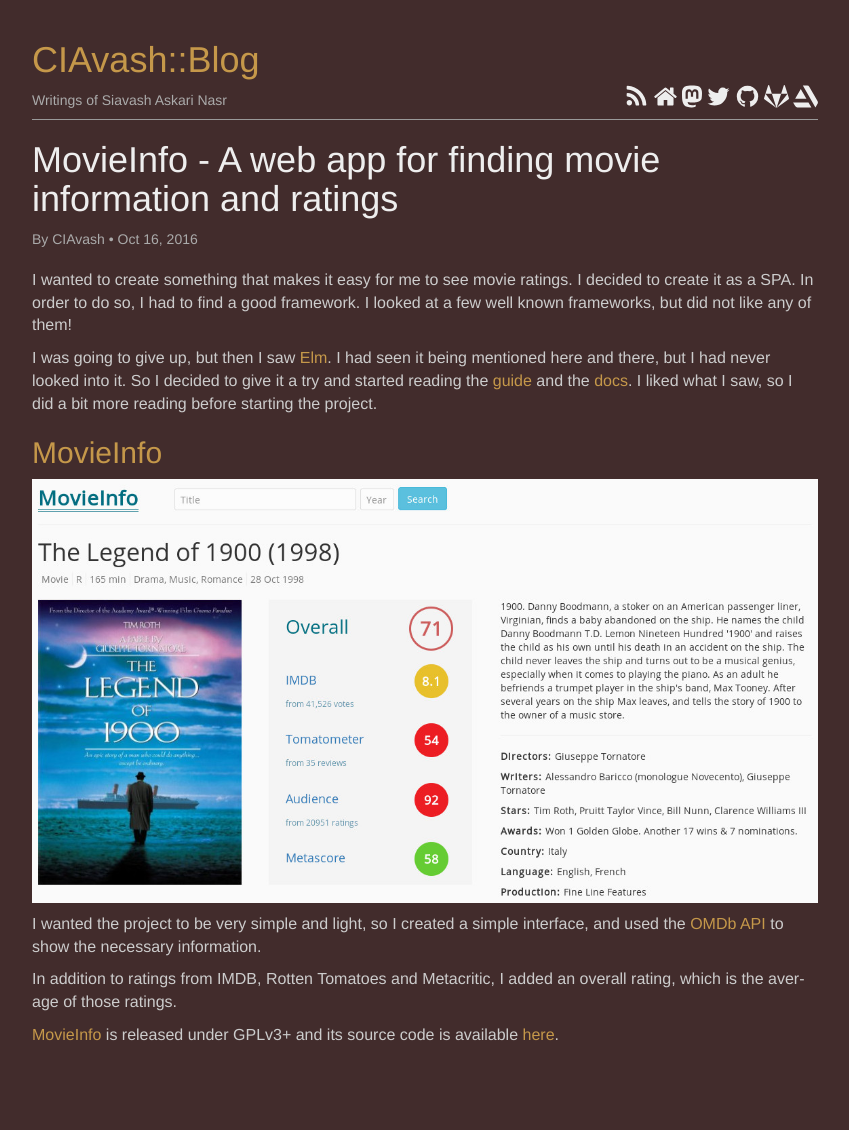
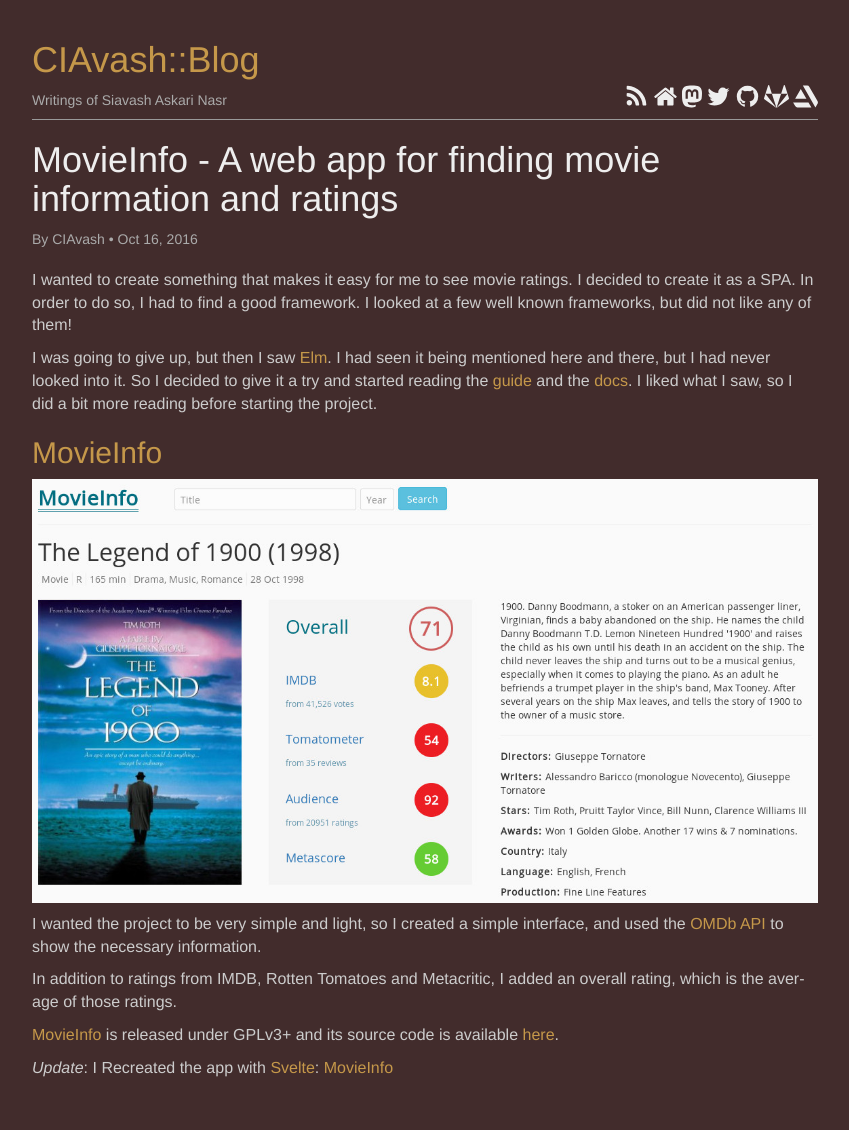
Before and after one commit to CIAvash/ciavash.github.io, a Jekyll site: the page built from _posts/2016-10-16-movieinfo-web-app-for-finding-movie-information-ratings.md, in a window 1280 px wide. Shown: the whole page, without its empty margins (215-1064 px from the left). Built offline with Jekyll 4.4.1, drawn with Linux system fonts in a browser that asks for light colours; before the commit the page ends 1097 px from its top, so only the background shows below that.

Commit message:
Mention the svelte app

```diff
--- a/_posts/2016-10-16-movieinfo-web-app-for-finding-movie-information-ratings.md
+++ b/_posts/2016-10-16-movieinfo-web-app-for-finding-movie-information-ratings.md
@@ -26,3 +26,5 @@
 
 [MovieInfo](https://ciavash.gitlab.io/MovieInfo/) is released under GPLv3+
 and its source code is available [here](https://gitlab.com/CIAvash/MovieInfo).
+
+*Update*: I Recreated the app with [Svelte](https://svelte.dev/): [MovieInfo](https://movie-info.ciavash.name/)
```
